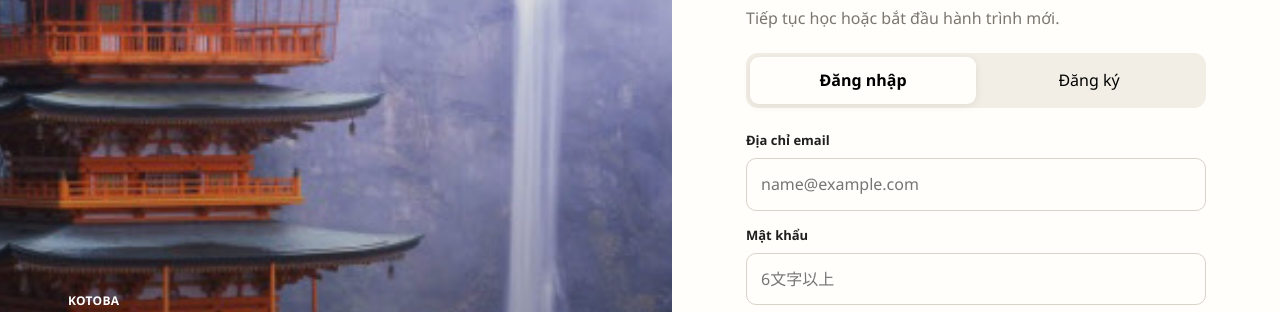
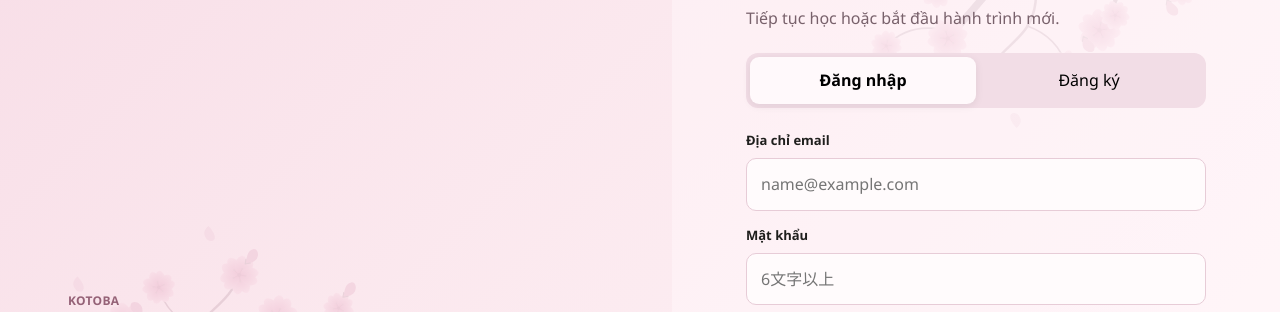
Before and after one commit to Frenkiyus1/Kotoba, a website: page kotoba-cloudflare-v1/public/start.html in a window 1280 px wide. Shown: the part 253-565 px from the top of the page. Drawn offline with Linux system fonts and the light colour scheme.

Commit message:
Add soft sakura background to login screen

```diff
--- a/kotoba-cloudflare-v1/public/start.html
+++ b/kotoba-cloudflare-v1/public/start.html
@@ -10,13 +10,10 @@
   <link rel="stylesheet" href="styles.css">
 </head>
 
-<body>
+<body class="auth-sakura">
   <main class="auth-page">
 
-    <!-- =====================================================
-         LEFT SIDE — Ảnh giới thiệu
-         Ảnh riêng của trang start: assets/start-bg.jpg
-         ===================================================== -->
+    <!-- Sakura background and introduction -->
     <section class="auth-visual auth-visual--start">
 
       <!-- Logo quay về homepage -->
--- a/kotoba-cloudflare-v1/public/styles.css
+++ b/kotoba-cloudflare-v1/public/styles.css
@@ -43,29 +43,80 @@
    Tách riêng để việc đổi ảnh đăng nhập không ảnh hưởng homepage.
    ============================================================ */
 
-/* Ảnh user chọn cho màn hình login/register. */
-.auth-visual--start {
-  background:
-    linear-gradient(
-      180deg,
-      rgba(31, 31, 29, 0.08) 0%,
-      rgba(31, 31, 29, 0.18) 48%,
-      rgba(31, 31, 29, 0.50) 100%
-    ),
-    url('assets/start-bg.jpg') center center / cover no-repeat;
+/* Soft sakura colors are scoped to the login/register page. */
+body.auth-sakura {
+  --washi: #fcedf2;
+  --paper: #fff9fb;
+  --border: #e7ccd7;
+  --muted: #78616b;
+  --vermilion: #b73e65;
+  --vermilion-dark: #9d3054;
 }
 
-/* Logo trên nền ảnh luôn nằm trên overlay. */
+.auth-sakura .auth-page {
+  position: relative;
+  isolation: isolate;
+  overflow: hidden;
+  background: linear-gradient(135deg, #f7dce6 0%, #fbe8ee 44%, #fff4f7 100%);
+}
+
+/* Decorative branches stay behind the form and never intercept clicks. */
+.auth-sakura .auth-page::before,
+.auth-sakura .auth-page::after {
+  content: "";
+  position: absolute;
+  z-index: -1;
+  width: min(680px, 65vw);
+  aspect-ratio: 820 / 720;
+  background: url('assets/sakura-branch.svg') center / contain no-repeat;
+  pointer-events: none;
+  filter: blur(0.5px);
+}
+
+.auth-sakura .auth-page::before {
+  top: -70px;
+  right: -45px;
+  opacity: 0.24;
+}
+
+.auth-sakura .auth-page::after {
+  bottom: -130px;
+  left: -100px;
+  opacity: 0.20;
+  transform: rotate(180deg);
+}
+
+.auth-sakura .auth-panel {
+  background: rgba(255, 249, 251, 0.38);
+}
+
+.auth-sakura .auth-tabs {
+  background: #f2dde6;
+}
+
+.auth-sakura .auth-tabs button.active {
+  background: #fff9fb;
+}
+
+.auth-sakura .field input {
+  background: rgba(255, 252, 253, 0.92);
+}
+
+.auth-visual--start {
+  background: transparent;
+}
+
+/* Brand in the upper corner of the sakura background. */
 .auth-brand-on-image {
   position: absolute;
   top: 26px;
   left: 34px;
   z-index: 3;
-  color: #fff;
+  color: #714759;
 }
 
 .auth-eyebrow-light {
-  color: #fff;
+  color: #956277;
 }
 
 /* Giữ copy ở dưới ảnh, tránh lỗi đè lên logo. */
@@ -77,8 +128,8 @@
   top: auto;
   z-index: 2;
   max-width: 520px;
-  color: #fff;
-  text-shadow: 0 2px 18px rgba(0, 0, 0, 0.28);
+  color: #714759;
+  text-shadow: none;
 }
 
 .auth-visual--start .auth-visual-copy h1 {
@@ -99,6 +150,24 @@
   margin-top: 12px;
   color: #b23a2d;
   font-size: 13px;
+}
+
+@media (max-width: 760px) {
+  .auth-sakura .auth-page::before,
+  .auth-sakura .auth-page::after {
+    width: 370px;
+    opacity: 0.16;
+  }
+
+  .auth-sakura .auth-page::before {
+    top: -55px;
+    right: -120px;
+  }
+
+  .auth-sakura .auth-page::after {
+    bottom: -115px;
+    left: -100px;
+  }
 }
 
 @media (max-width: 860px) {
```
Also changed, not shown: kotoba-cloudflare-v1/public/assets/sakura-branch.svg (added).
